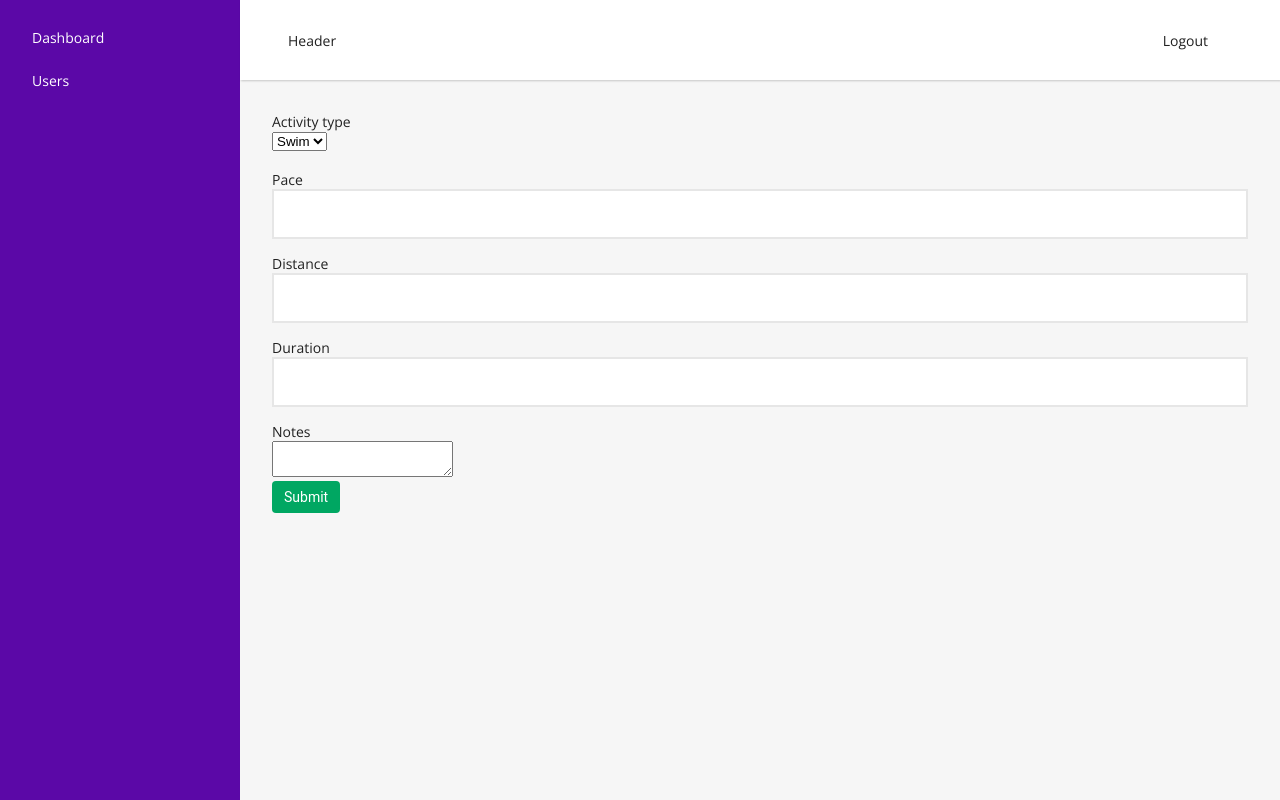
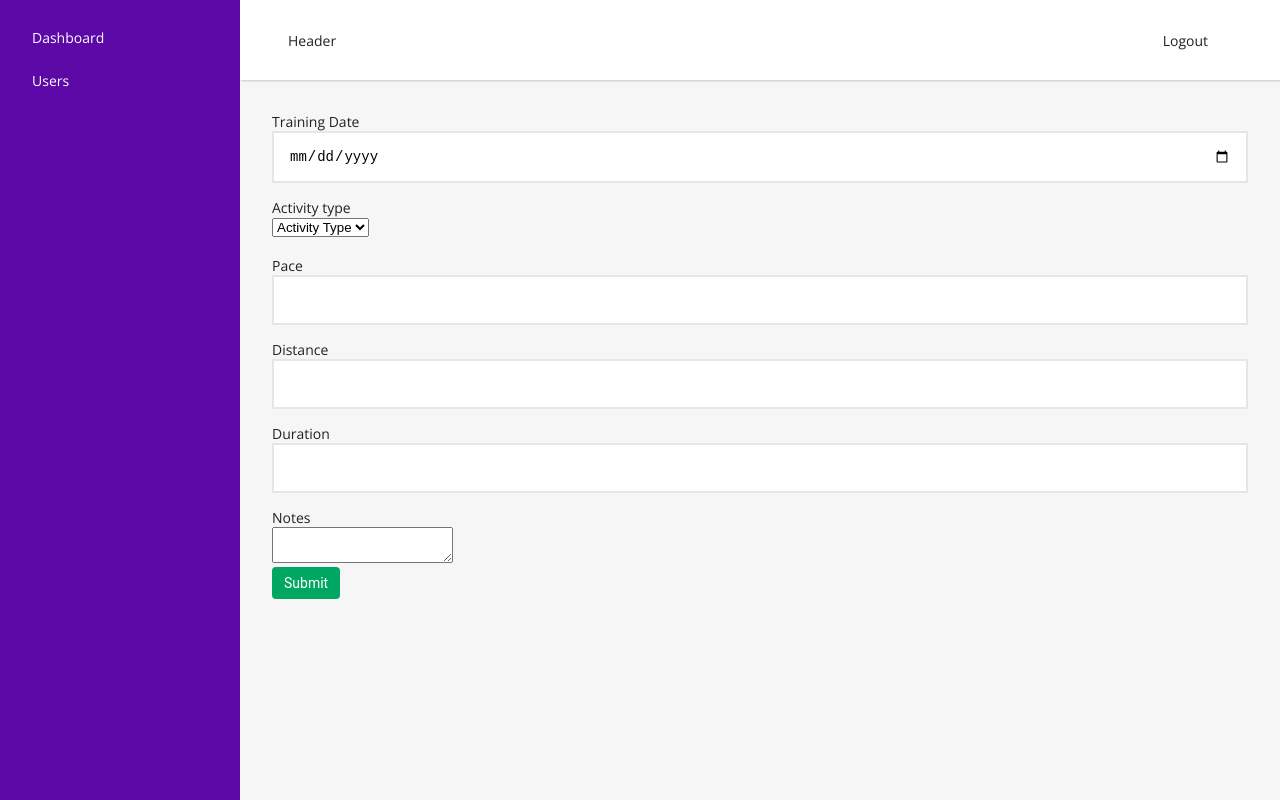
Before and after one commit to sasabacic/laravel-react-full-stack, a React (Vite) app in the folder react/: page /trainings/new in a window 1280 px wide. Built offline with nearby package versions, Linux system fonts and the light colour scheme; no server answers; sample sign-in values are in the browser's storage.

Commit message:
Added a functionality for filtering the activity type

```diff
--- a/react/src/views/TrainingForm.jsx
+++ b/react/src/views/TrainingForm.jsx
@@ -11,6 +11,7 @@ const TrainingForm = () => {
     const {setNotification} = useStateContext();
 
     const [form, setForm] = useState({
+        training_date: '',
         activity_type: '',
         pace: '',
         distance: '',
@@ -62,6 +63,16 @@ const TrainingForm = () => {
     <div>
         <form onSubmit={handleSubmit}>
             <div>
+                <label htmlFor="training_date">Training Date</label>
+                <input type="date"
+                id="training_date"
+                name="training_date"
+                value={form.training_date}
+                onChange={handleChange}
+                required />
+            </div>
+
+            <div>
                 <label htmlFor="activity_type">Activity type</label>
                 <br />
                 <select
@@ -71,7 +82,7 @@ const TrainingForm = () => {
                 onChange={handleChange}
                 required
                 >
-
+                    <option value="">Activity Type</option>
                     <option value="swim">Swim</option>
                     <option value="bike">Bike</option>
                     <option value="run">Run</option>
--- a/react/src/views/TrainingsList.jsx
+++ b/react/src/views/TrainingsList.jsx
@@ -44,6 +44,11 @@ const TrainingsList = () => {
         navigate(`/edit-training/${training.id}`, { state: training });
     };
 
+    const formatDate = (date) => {
+        return new Date(date).toLocaleDateString()
+
+    }
+
     const filteredTrainings = filter
     ? trainings.filter((training) => training.activity_type === filter)
     : trainings; // Apply filter
@@ -72,6 +77,7 @@ const TrainingsList = () => {
                         filteredTrainings.map((training) => (
                             <div key={training.id}>
                                 <h3>{training.activity_type.toUpperCase()}</h3>
+                                <p>Date: {formatDate(training.training_date)}</p>
                                 <p>Pace: {training.pace}</p>
                                 <p>Distance: {training.distance}</p>
                                 <p>Duration: {training.duration}</p>
```
Also changed, not shown: 1 other file (tests, documents, lock files or other folders).
